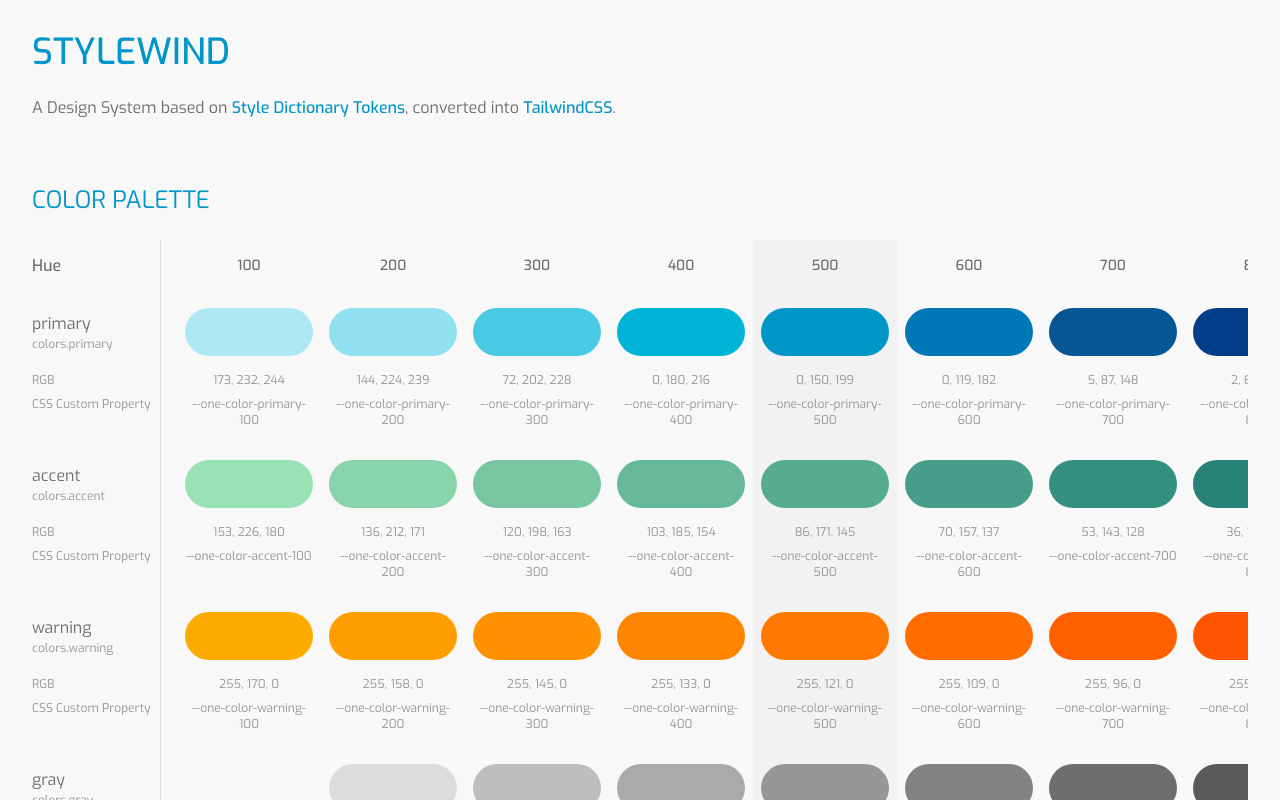
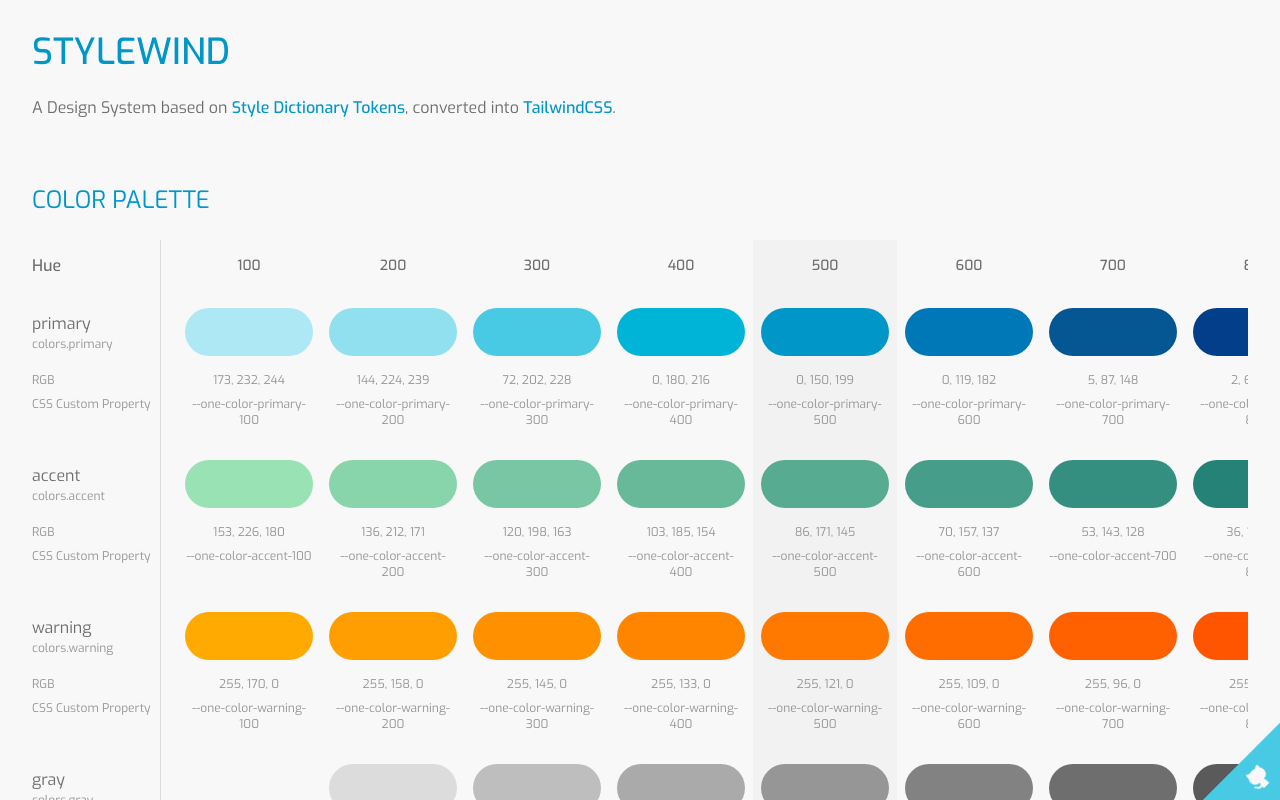
Before and after one commit to StefanKandlbinder/styledictionarytailwindbridge, an Angular app: page / in a window 1280 px wide. Shown: the top 800 px of the page. Built offline with nearby package versions, Linux system fonts and the light colour scheme.

Commit message:
github link

```diff
--- a/src/app/app.component.html
+++ b/src/app/app.component.html
@@ -6,3 +6,7 @@
   <h2 class="mt-8 mb-3">Spacings</h2>
   <stb-spacing class="block"></stb-spacing>
 </div>
+<a target="_blank" href="https://github.com/StefanKandlbinder/styledictionarytailwindbridge" class="flex justify-center items-start w-16 h-8 fixed -bottom-2 -right-6 -rotate-45 bg-primary-300"><svg class="w-4 mt-1" xmlns="http://www.w3.org/2000/svg" viewBox="0 0 48 48">
+  <path d="M19.6 40.4v-3.7c-6.1 1.3-7.4-2.9-7.4-2.9-1-2.5-2.4-3.2-2.4-3.2-2-1.4.2-1.3.2-1.3 2.2.2 3.4 2.3 3.4 2.3 2 3.4 5.1 2.4 6.4 1.8.2-1.4.8-2.4 1.4-2.9-4.9-.6-10-2.4-10-10.9 0-2.4.9-4.4 2.3-5.9-.2-.6-1-2.8.2-5.8 0 0 1.8-.6 6 2.3 1.8-.5 3.6-.7 5.5-.7s3.8.3 5.5.7c4.2-2.8 6-2.3 6-2.3 1.2 3 .4 5.3.2 5.8 1.4 1.5 2.3 3.5 2.3 5.9 0 8.5-5.1 10.3-10 10.9.8.7 1.5 2 1.5 4.1v6H19.6z" fill-rule="evenodd" clip-rule="evenodd" fill="rgb(var(--one-color-gray-100))"/>
+</svg>
+</a>
```
Also changed, not shown: src/assets/svg/github.svg (added).
